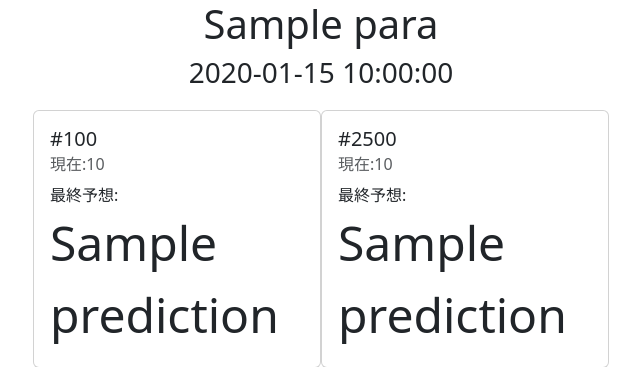
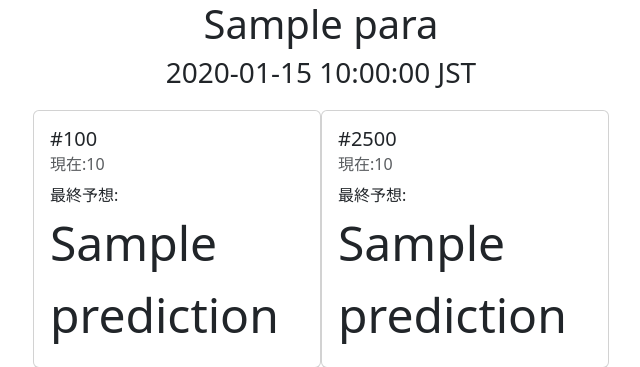
Before and after one commit to changharry/mltd-predict, a Flask app: template templates/default.html in a window 1280 px wide. Shown: the top 367 px of the page, without its empty margins (319-959 px from the left). Run offline with Flask 2, Linux system fonts and the light colour scheme; the template is opened without the code that fills it: most values are stand-ins (such as "Sample title", 1, 10 or a date in 2020).

Commit message:
time zone

```diff
--- a/templates/default.html
+++ b/templates/default.html
@@ -26,7 +26,7 @@
 
 <div class="d-flex justify-content-center">
     <h3>
-        {{ para[0][0]['latestTime'] }}
+        {{ para[0][0]['latestTime'] }} JST
     </h3>
 </div>
 
```
